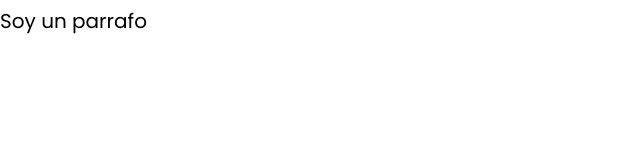
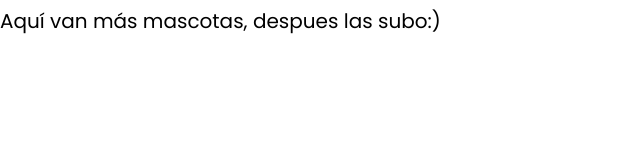
Before and after one commit to honeym0n/challenges2, a plain HTML site: page SitioWeb2/adopta.html in a window 1280 px wide. Shown: the whole page, without its empty margins (0-640 px from the left). Drawn offline with Linux system fonts and the light colour scheme.

Commit message:
Faltan mascotas

```diff
--- a/SitioWeb2/adopta.html
+++ b/SitioWeb2/adopta.html
@@ -13,7 +13,7 @@
 
 <body>
     <div class="contenedordxd">
-        <p>Soy un parrafo</p>
+        <p>Aquí van más mascotas, despues las subo:)</p>
     </div>
 
 
```
